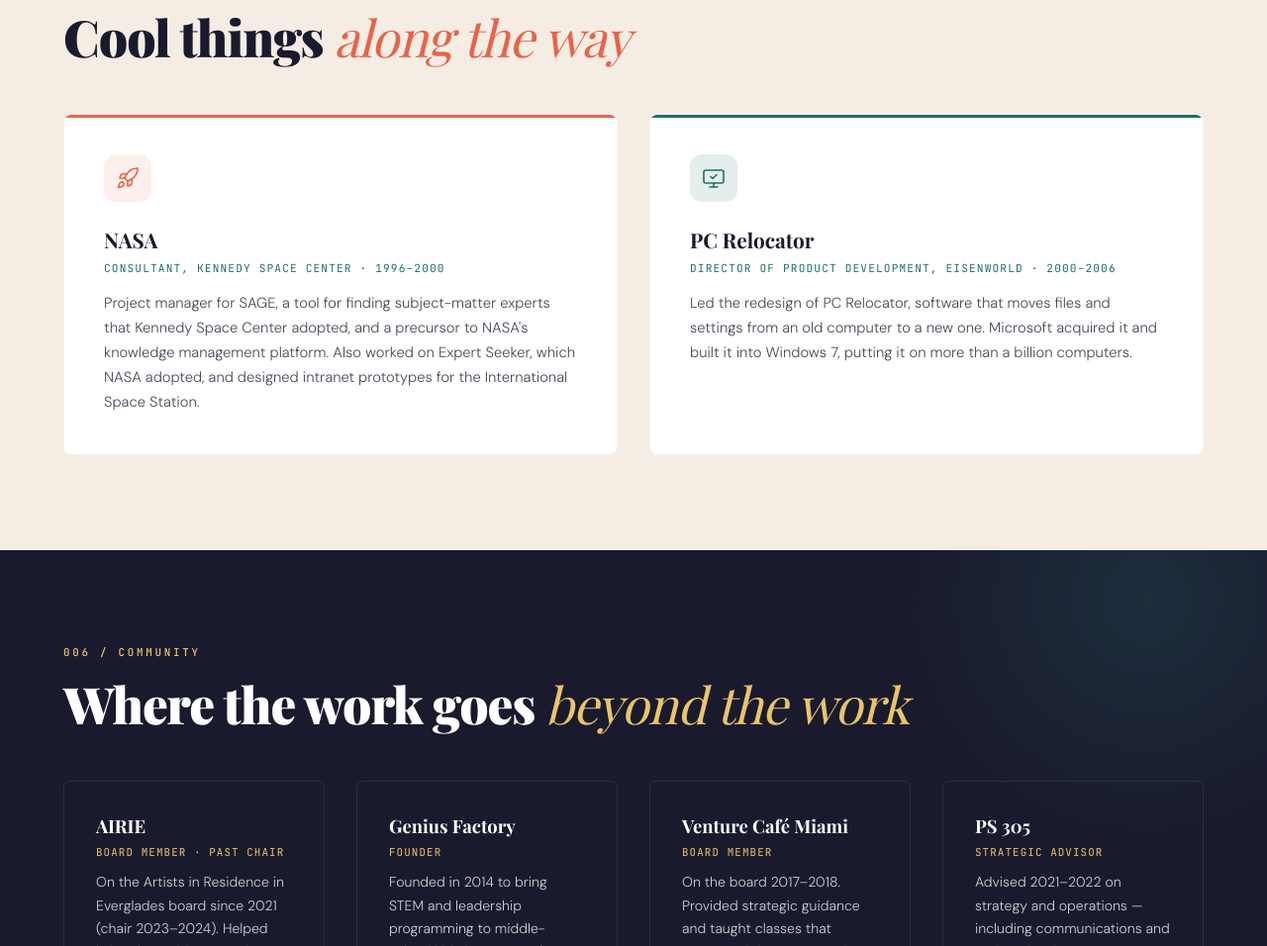
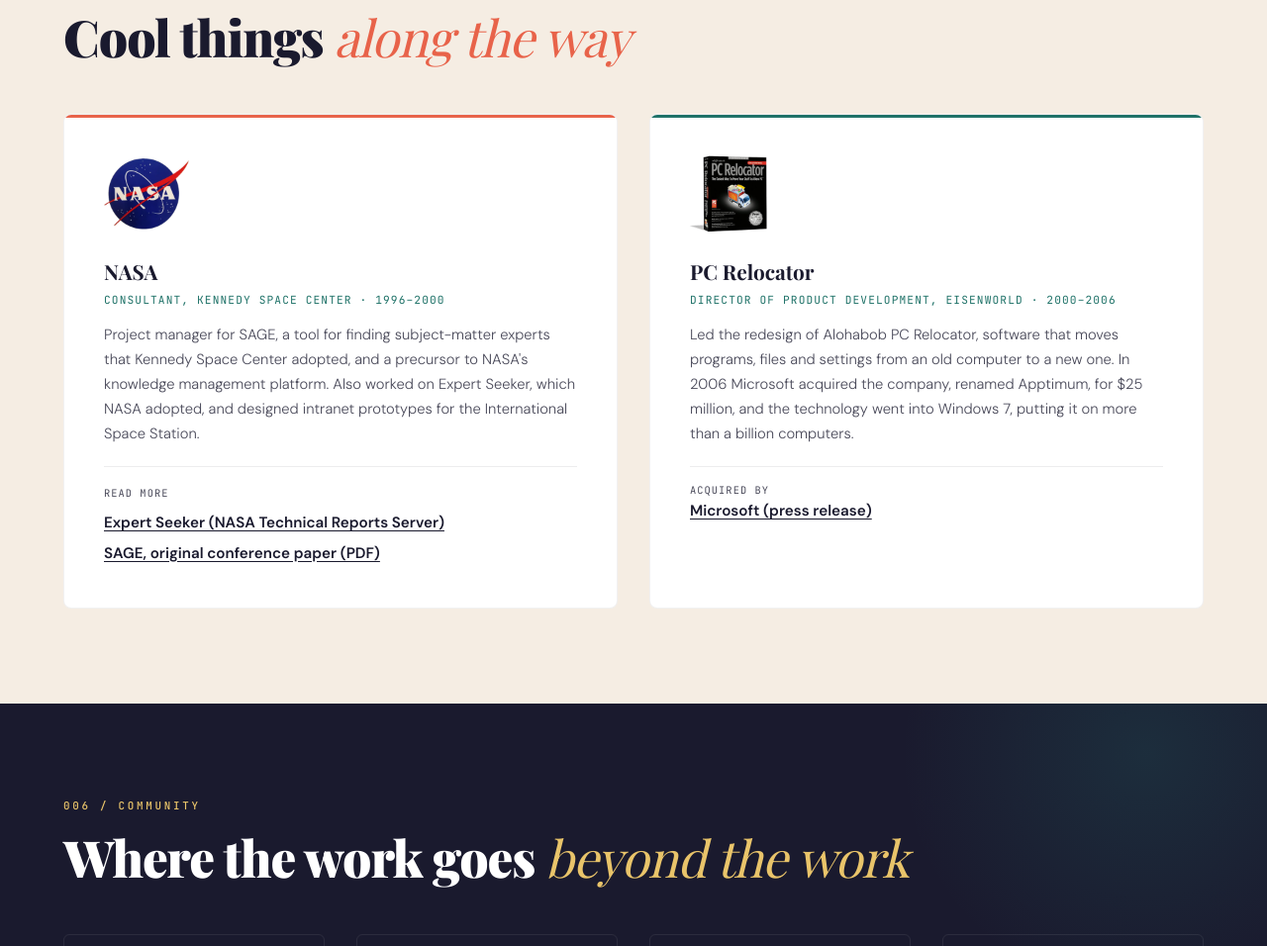
Before and after one commit to rseech01/riyaadseecharanweb, a plain HTML site: page index.html in a window 1280 px wide. Shown: the part 5976-6932 px from the top of the page at 99% size. Drawn offline with nearby package versions, Linux system fonts and the light colour scheme; a web font is replaced by a local one.

Commit message:
Add logos, links and Microsoft acquisition details to Cool Things
Co-Authored-By: Claude Opus 5.5 <noreply@anthropic.com>
Claude-Session: https://claude.ai/code/session_01GzwcSThfeQGUE26zzMs5Qi

```diff
--- a/index.html
+++ b/index.html
@@ -1221,20 +1221,18 @@
   <h2 id="cool-things-title" class="section-title reveal">Cool things <em>along the way</em></h2>
   <div class="ventures-grid" style="grid-template-columns: repeat(auto-fit, minmax(min(100%, 420px), 1fr));">
     <div class="venture-card reveal">
-      <div class="v-icon" aria-hidden="true">
-        <svg viewBox="0 0 24 24" fill="none" stroke="currentColor" stroke-width="1.6" stroke-linecap="round" stroke-linejoin="round"><path d="M4.5 16.5c-1.5 1.26-2 5-2 5s3.74-.5 5-2c.71-.84.7-2.13-.09-2.91a2.18 2.18 0 0 0-2.91-.09z"/><path d="m12 15-3-3a22 22 0 0 1 2-3.95A12.88 12.88 0 0 1 22 2c0 2.72-.78 7.5-6 11a22.35 22.35 0 0 1-4 2z"/><path d="M9 12H4s.55-3.03 2-4c1.62-1.08 5 0 5 0"/><path d="M12 15v5s3.03-.55 4-2c1.08-1.62 0-5 0-5"/></svg>
-      </div>
+      <div class="app-logo"><img src="/assets/logos/nasa-logo.png" alt="NASA insignia" width="720" height="240" loading="lazy"></div>
       <h3>NASA</h3>
       <div class="v-role">Consultant, Kennedy Space Center &middot; 1996&ndash;2000</div>
       <p>Project manager for SAGE, a tool for finding subject-matter experts that Kennedy Space Center adopted, and a precursor to NASA's knowledge management platform. Also worked on Expert Seeker, which NASA adopted, and designed intranet prototypes for the International Space Station.</p>
+      <div class="app-acquirer" style="line-height: 2;"><span>Read more</span> <a href="https://ntrs.nasa.gov/citations/20040008849" target="_blank" rel="noopener">Expert Seeker (NASA Technical Reports Server)</a><br><a href="https://cdn.aaai.org/FLAIRS/1999/FLAIRS99-040.pdf" target="_blank" rel="noopener">SAGE, original conference paper (PDF)</a></div>
     </div>
     <div class="venture-card reveal">
-      <div class="v-icon" aria-hidden="true">
-        <svg viewBox="0 0 24 24" fill="none" stroke="currentColor" stroke-width="1.6" stroke-linecap="round" stroke-linejoin="round"><rect x="2" y="4" width="20" height="13" rx="2"/><path d="M8 21h8"/><path d="M12 17v4"/><path d="m9 10.5 2 2 4-4"/></svg>
-      </div>
+      <div class="app-logo"><img src="/assets/logos/pcrelocator-logo.png" alt="Alohabob PC Relocator box" width="720" height="240" loading="lazy"></div>
       <h3>PC Relocator</h3>
       <div class="v-role">Director of Product Development, EisenWorld &middot; 2000&ndash;2006</div>
-      <p>Led the redesign of PC Relocator, software that moves files and settings from an old computer to a new one. Microsoft acquired it and built it into Windows 7, putting it on more than a billion computers.</p>
+      <p>Led the redesign of Alohabob PC Relocator, software that moves programs, files and settings from an old computer to a new one. In 2006 Microsoft acquired the company, renamed Apptimum, for $25 million, and the technology went into Windows 7, putting it on more than a billion computers.</p>
+      <div class="app-acquirer"><span>Acquired by</span> <a href="https://news.microsoft.com/source/2006/03/07/microsoft-acquires-apptimum-inc-a-leading-application-transfer-company/" target="_blank" rel="noopener">Microsoft (press release)</a></div>
     </div>
   </div>
 </section>
```
Also changed, not shown: assets/logos/full/nasa-logo.png (added), assets/logos/full/pcrelocator-logo.png (added), assets/logos/nasa-logo.png (added), assets/logos/pcrelocator-logo.png (added).
